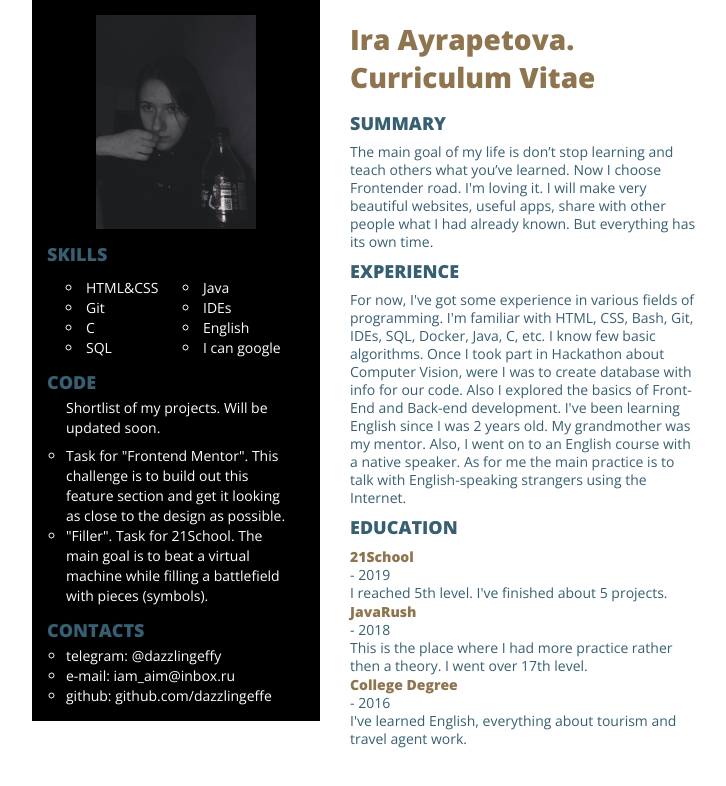
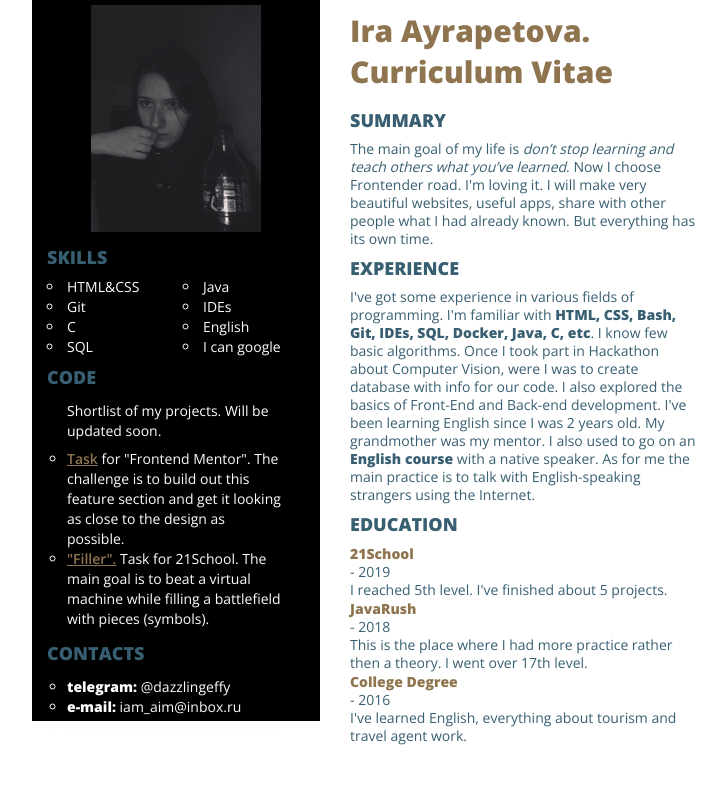
Before and after one commit to dazzlingeffe/rsschool-cv, a plain HTML site: page index.html in a window 1280 px wide. Shown: the whole page, without its empty margins (274-1000 px from the left). Drawn offline with nearby package versions, Linux system fonts and the light colour scheme.

Commit message:
refactor: final review, fix mistakes

```diff
--- a/index.html
+++ b/index.html
@@ -1,37 +1,39 @@
 <!doctype html>
-<html lang="ru">
+<html lang="en">
   <head>
     <title>IraCV</title>
-    <link rel="stylesheet" type="text/css" href="styles.css" media="screen"/>
+    <link rel="stylesheet" href="styles.css">
     <link href="https://fonts.googleapis.com/css2?family=Open+Sans:wght@300;600;800&display=swap" rel="stylesheet">
+    <meta http-equiv="x-ua-compatible" content="ie=edge">
+    <meta charset="utf-8">
   </head>
   <body>
-    <main id="mainPart">
-      <h1 id="pageTitle" align=center>Ira Ayrapetova. Curriculum Vitae</h1>
-      <h2 class="infoTitle">SUMMARY</h2>
-      <p class="mainText">The main goal of my life is don’t stop learning and teach others what you’ve learned. Now I choose Frontender road. I'm loving it. I will make very beautiful websites, useful apps, share with other people what I had already known. But everything has its own time.</p>
-      <h2 class="infoTitle">EXPERIENCE</h2>
-      <p class="mainText">For now, I've got some experience in various fields of programming. I'm familiar with HTML, CSS, Bash, Git, IDEs, SQL, Docker, Java, C, etc. I know few basic algorithms. Once I took part in Hackathon about Computer Vision, were I was to create database with info for our code. Also I explored the basics of Front-End and Back-end development. I've been learning English since I was 2 years old. My grandmother was my mentor. Also, I went on to an English course with a native speaker. As for me the main practice is to talk with English-speaking strangers using the Internet.</p>
-      <h2 class="infoTitle">EDUCATION</h2>
-      <h3 class="educationName">21School</h3>
-      <p class="mainText">
+    <main>
+      <h1 id="page-title">Ira Ayrapetova. Curriculum Vitae</h1>
+      <h2 class="info-title">SUMMARY</h2>
+      <p class="main-text">The main goal of my life is <i>don’t stop learning and teach others what you’ve learned</i>. Now I choose Frontender road. I'm loving it. I will make very beautiful websites, useful apps, share with other people what I had already known. But everything has its own time.</p>
+      <h2 class="info-title">EXPERIENCE</h2>
+      <p class="main-text">I've got some experience in various fields of programming. I'm familiar with <b>HTML, CSS, Bash, Git, IDEs, SQL, Docker, Java, C, etc</b>. I know few basic algorithms. Once I took part in Hackathon about Computer Vision, were I was to create database with info for our code. I also explored the basics of Front-End and Back-end development. I've been learning English since I was 2 years old. My grandmother was my mentor. I also used to go on an <b>English course</b> with a native speaker. As for me the main practice is to talk with English-speaking strangers using the Internet.</p>
+      <h2 class="info-title">EDUCATION</h2>
+      <h3 class="education-name">21School</h3>
+      <p class="main-text">
         - 2019<br>
         I reached 5th level. I've finished about 5 projects.
       </p>
-      <h3 class="educationName">JavaRush</h3>
-      <p class="mainText">
+      <h3 class="education-name">JavaRush</h3>
+      <p class="main-text">
         - 2018<br>
         This is the place where I had more practice rather then a theory. I went over 17th level.</p>
-      <h3 class="educationName">College Degree</h3>
-      <p class="mainText">
+      <h3 class="education-name">College Degree</h3>
+      <p class="main-text">
         - 2016<br>
         I've learned English, everything about tourism and travel agent work.
       </p>
     </main>
-    <aside id="shortInfo">
-      <img id="photo" alt="My portrait" src="img/pic.jpeg">
-      <h2 class="infoTitle">SKILLS</h2>
-      <ul class="list asideText skillList">
+    <aside>
+      <img id="photo" src="img/pic.jpeg" alt="My portrait">
+      <h2 class="info-title">SKILLS</h2>
+      <ul class="aside-text" id="skill-list">
         <li>HTML&amp;CSS</li>
         <li>Git</li>
         <li>C</li>
@@ -41,20 +43,18 @@
         <li>English</li>
         <li>I can google</li>
       </ul>
-      <h2 class="infoTitle">CODE
-        <p class="asideText">Shortlist of my projects. Will be updated soon.</p>
-        <ul class="list asideText">
-          <li class="a" href="https://4-card-feature-section-nine.now.sh/">Task for "Frontend Mentor". This challenge is to build out this feature section and get it looking as close to the design as possible.</li>
-          <li class="a" href="https://github.com/dazzlingeffe/filler">"Filler". Task for 21School. The main goal is to beat a virtual machine while filling a battlefield with pieces (symbols).</li>
-        </ul>
-      </h2>
-      <h2 class="infoTitle">CONTACTS
-        <ul class="list asideText">
-          <li>telegram: @dazzlingeffy</li>
-          <li>e-mail: iam_aim@inbox.ru</li>
-          <li>github: github.com/dazzlingeffe</li>
-        </ul>
-      </h2>
+      <h2 class="info-title">CODE</h2>
+      <p class="aside-text">Shortlist of my projects. Will be updated soon.</p>
+      <ul class="aside-text">
+        <li><a href="https://4-card-feature-section-nine.now.sh/">Task</a> for "Frontend Mentor". The challenge is to build out this feature section and get it looking as close to the design as possible.</li>
+        <li><a href="https://github.com/dazzlingeffe/filler">"Filler".</a> Task for 21School. The main goal is to beat a virtual machine while filling a battlefield with pieces (symbols).</li>
+      </ul>
+      <h2 class="info-title">CONTACTS</h2>
+      <ul class="aside-text">
+        <li><b>telegram:</b> @dazzlingeffy</li>
+        <li><b>e-mail:</b> iam_aim@inbox.ru</li>
+        <li><b>github:</b> github.com/dazzlingeffe</li>
+      </ul>
     </aside>
   </body>
 </html>
--- a/styles.css
+++ b/styles.css
@@ -1,49 +1,49 @@
 body {
-  font-family: "Open Sans", sans-serif;
+  width: 668px;
   margin: 0px auto;
   padding: 0px;
-  width: 668px;
+  font-family: "Open Sans", sans-serif;
 }
 
-#pageTitle {
+#page-title {
+  margin: 0px;
+  padding-bottom: 8px;
   color: #8f754f;
   font-weight: 800;
-  font-size: 28px;
-  margin: 0px;
-  padding-bottom: 7px;
+  font-size: 30px;
   text-align: left;
 }
 
-.infoTitle {
+.info-title {
+  padding: 0px;
+  margin: 8px 0px;
   color: #385f71;
   font-weight: 800;
   font-size: 18px;
-  padding: 0px;
-  margin: 8px 0px;
 }
 
-.educationName {
+.education-name {
+  padding: 0px;
+  margin: 0px;
   color: #8f754f;
   font-weight: 800;
   font-size: 14px;
-  padding: 0px;
-  margin: 0px;
 }
 
 aside {
   float: left;
+  width: 258px;
+  height: 701px;
+  padding: 5px 15px 15px 15px;
   background-color: #000;
-  width: 258px;
-  height: 691px;
-  padding: 15px;
 }
 
-.asideText {
+.aside-text {
+  margin: 0px;
+  padding: 4px 20px;
   font-size: 14px;
   font-weight: 300;
   color: #fdfdfd;
-  margin: 0px;
-  padding: 4px 19px;
   line-height: 20px;
 }
 
@@ -51,34 +51,40 @@ main {
   float: right;
   width: 350px;
   height: 691px;
-  padding: 20px 0px 0px 20px;
+  padding-top: 10px;
+  padding-left: 20px;
 }
 
-.mainText {
+.main-text {
+  margin: 0px;
+  padding: 0px;
   font-size: 14px;
   font-weight: 300;
   color: #385f71;
-  margin: 0px;
-  padding: 0px 0px;
   line-height: 18px;
 }
 
-ul {
-  list-style-type: circle;
-}
+ul {list-style-type: circle;}
 
-.skillList {
+#skill-list {
   list-style-position: inside;
   -webkit-column-count: 2;
-  /* Safari and Chrome */
   column-count: 2;
+  padding: 0px;
 }
 
 #photo {
   display: block;
-  width: 160px;
+  width: 170px;
   margin: 0px auto;
   padding-bottom: 5px;
 }
 
-/*# sourceMappingURL=styles.css.map */
+a {
+  margin: 0px;
+  padding: 0px;
+  font-size: 14px;
+  font-weight: 600;
+  color: #8f754f;
+  line-height: 20px;
+}
```
